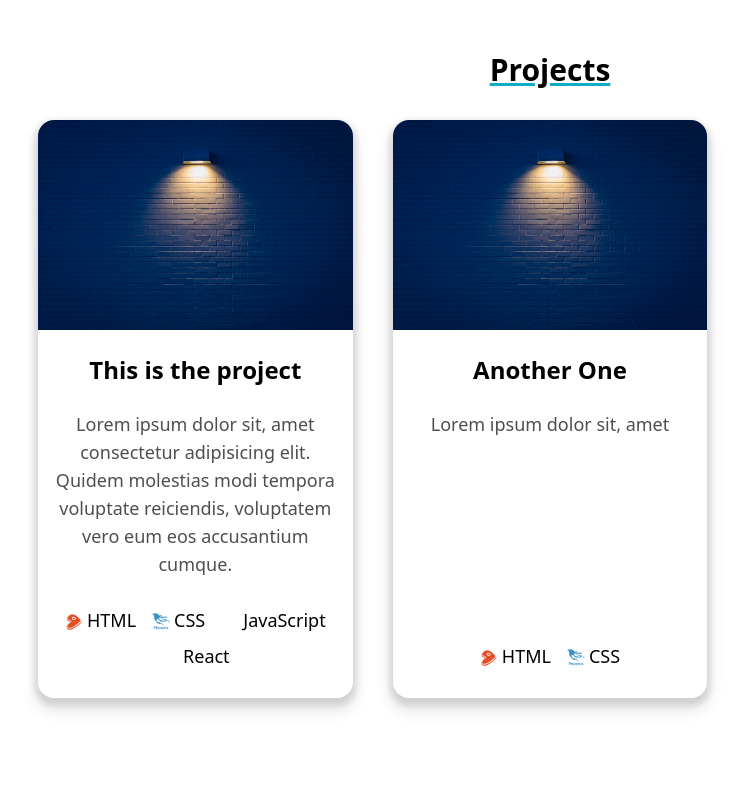
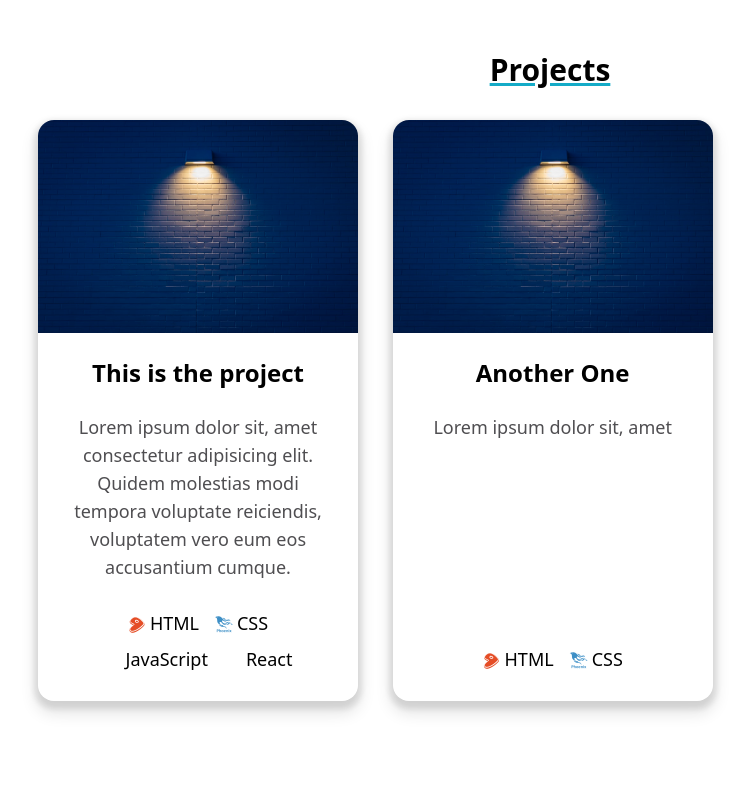
Before and after one commit to VladBrok/personal-site, a React (Vite) app: page / in a window 1280 px wide. Shown: the part 780-1580 px from the top of the page, without its empty margins (90-840 px from the left). Built offline with nearby package versions, Linux system fonts and the light colour scheme.

Commit message:
Fix image urls

```diff
--- a/src/components/Project.jsx
+++ b/src/components/Project.jsx
@@ -7,15 +7,11 @@ export default function Project({
   children,
 }) {
   return (
-    <div className="max-w-xs m-auto h-full [perspective:1000px] group">
+    <div className="max-w-[20rem] xsm:w-[20rem] m-auto h-full [perspective:1000px] group">
       <div className="flex flex-col items-center w-full h-full [transition:transform_1s] [transform-style:preserve-3d] group-hover:[transform:rotateY(180deg)] shadow-around shadow-gray rounded-2xl">
         <div className="flex flex-col items-center w-full h-full [backface-visibility:hidden]">
-          <img
-            className="w-full block rounded-t-2xl"
-            src={imageUrl}
-            alt={title}
-          />
-          <div className="px-4 flex flex-col w-full h-full">
+          <img className="w-full block rounded-t-2xl" src={imageUrl} alt="" />
+          <div className="px-6 flex flex-col w-full h-full">
             <h3 className="font-semibold text-2xl mb-6 mt-6">{title}</h3>
             <p className="text-gray text-lg mb-6">{description}</p>
             <div className="flex flex-wrap justify-center mb-6 mt-auto">
--- a/src/data/projects.json
+++ b/src/data/projects.json
@@ -2,7 +2,7 @@
   {
     "title": "This is the project",
     "description": "Lorem ipsum dolor sit, amet consectetur adipisicing elit. Quidem molestias modi tempora voluptate reiciendis, voluptatem vero eum eos accusantium cumque.",
-    "imageUrl": "/public/images/project-placeholder.jpg",
+    "imageUrl": "/images/project-placeholder.jpg",
     "demoUrl": "https://google.com",
     "codeUrl": "https://stackoverflow.com",
     "technologies": ["html5", "css3", "javascript", "react"]
@@ -10,7 +10,7 @@
   {
     "title": "Another One",
     "description": "Lorem ipsum dolor sit, amet",
-    "imageUrl": "/public/images/project-placeholder.jpg",
+    "imageUrl": "/images/project-placeholder.jpg",
     "demoUrl": "https://yandex.ru",
     "codeUrl": "https://stackoverflow.com",
     "technologies": ["html5", "css3"]
--- a/tailwind.config.js
+++ b/tailwind.config.js
@@ -10,7 +10,11 @@ module.exports = {
       black: "#000",
       red: "#FF2625",
     },
-    extend: {},
+    extend: {
+      screens: {
+        xsm: "24rem",
+      },
+    },
   },
   plugins: [],
 };
```
